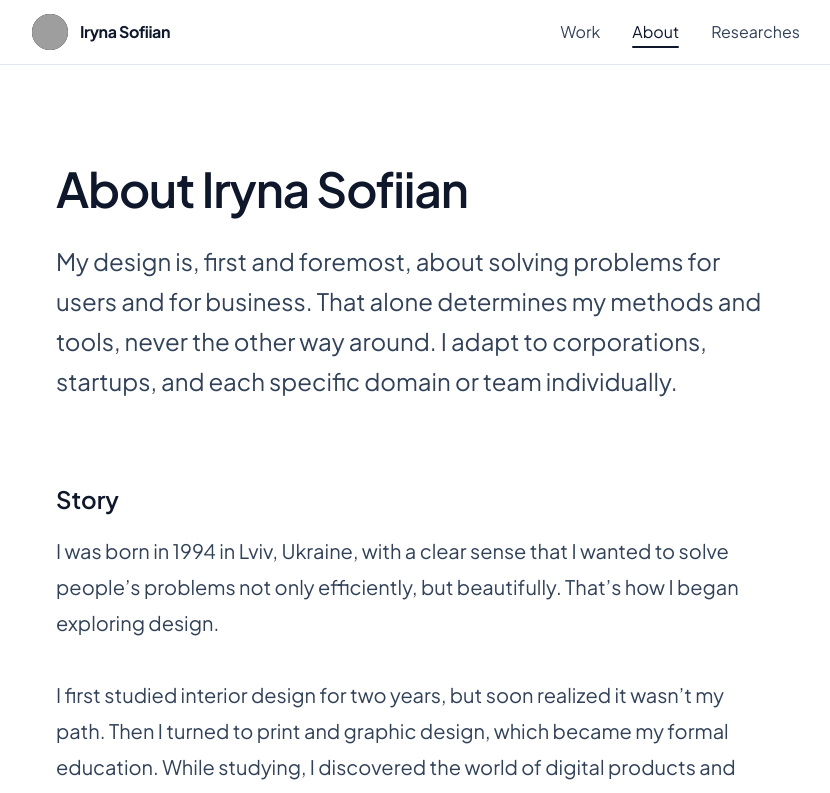
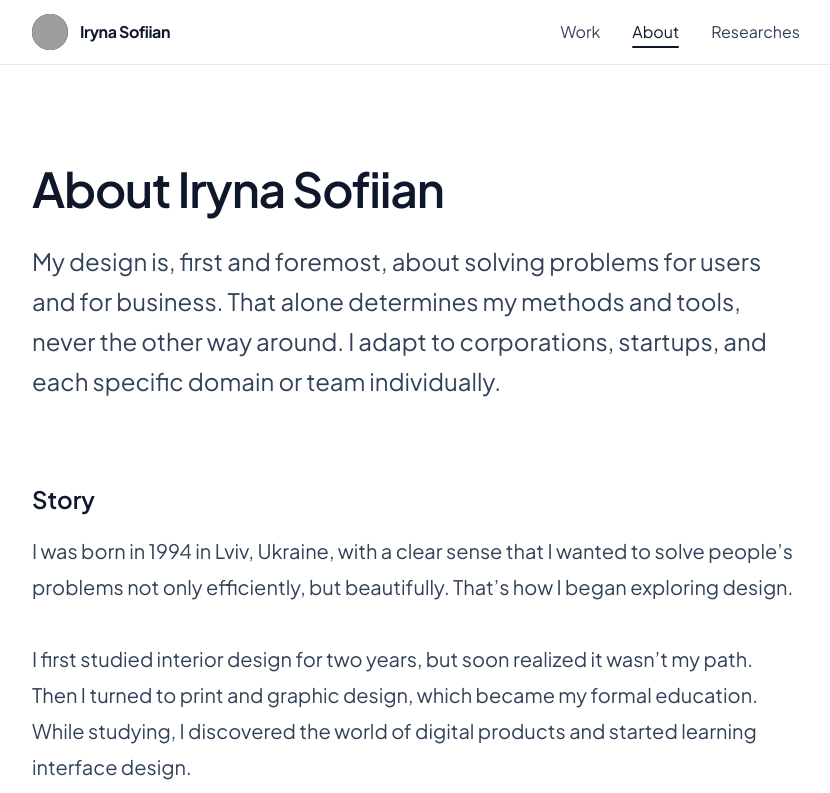
Before and after one commit to LiraCalifornia/iryna-portfolio, a Next.js app: page /about in a window 1280 px wide. Shown: the top 793 px of the page, without its empty margins (224-1054 px from the left). Built offline with nearby package versions, Linux system fonts and the light colour scheme; grey boxes are pictures that could not be loaded.

Commit message:
small fix for about

```diff
--- a/src/app/about/page.tsx
+++ b/src/app/about/page.tsx
@@ -1,10 +1,12 @@
+// src/app/about/page.tsx
 import type { Metadata } from "next";
 import Link from "next/link";
 import Image from "next/image";
 
 export const metadata: Metadata = {
   title: "About — Iryna Sofiian",
-  description: "About Iryna Sofiian: story, work philosophy, values, and links.",
+  description:
+    "About Iryna Sofiian: story, work philosophy, values, and links.",
   alternates: { canonical: "/about" },
   openGraph: {
     title: "About — Iryna Sofiian",
@@ -45,8 +47,8 @@ const mosaicPhotos = [
 export default function AboutPage() {
   return (
     <main className="bg-white">
-      {/* 🔥 Container now perfectly centered at 768px */}
-      <div className="mx-auto w-full max-w-3xl px-6 py-24">
+      {/* 🔥 Container perfectly centered at 768px with NO horizontal padding */}
+      <div className="mx-auto w-full max-w-3xl py-24">
         <div className="w-full">
 
           {/* HERO */}
```
